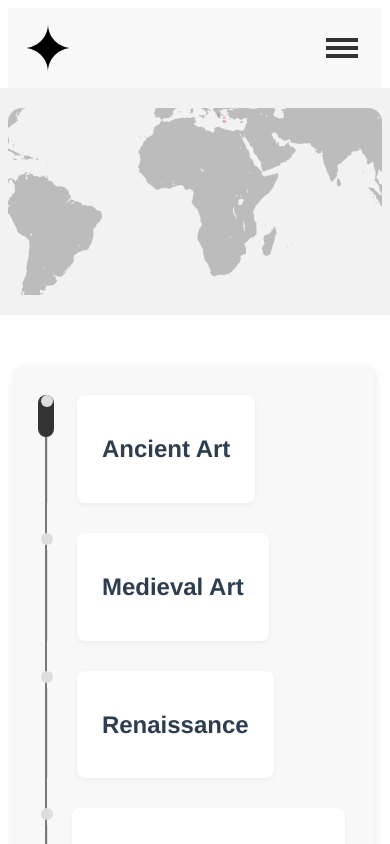
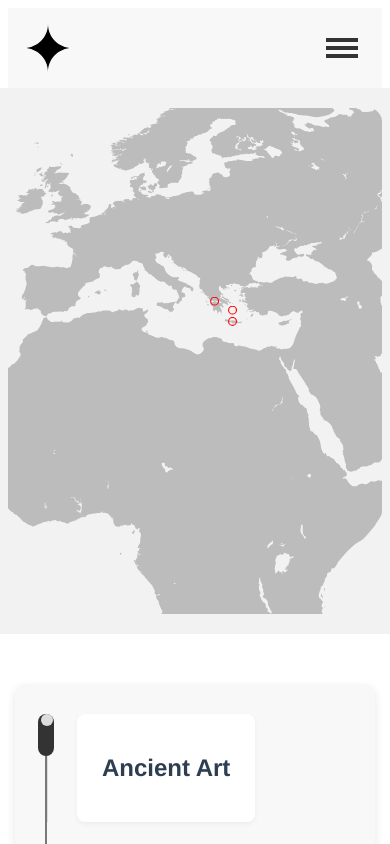
Before and after one commit to seryozhaokhta/art-timeline, a Vue app: page / in a window 390 px wide. Shown: the top 844 px of the page. Built offline with nearby package versions, Linux system fonts and the light colour scheme.

Commit message:
quick fix

```diff
--- a/src/components/MapApp.vue
+++ b/src/components/MapApp.vue
@@ -15,7 +15,6 @@
 </template>
 
 <script>
-// Импортируем изображения напрямую
 import worldMap from '@/assets/World_map_blank_without_borders.svg';
 import pointIcon from '@/assets/POINT.svg';
 
@@ -23,10 +22,9 @@ export default {
     name: 'MapApp',
     data() {
         return {
-            worldMap, // Добавляем изображение карты как переменную данных
-            pointIcon, // Иконка точки теперь также переменная данных
+            worldMap,
+            pointIcon,
             points: [
-                // Координаты для изображений точек в системе координат SVG
                 { id: 1, x: 537, y: 141 },
                 { id: 2, x: 537, y: 136 },
                 { id: 3, x: 529, y: 132 }
@@ -35,8 +33,7 @@ export default {
     },
     computed: {
         processedPoints() {
-            // Здесь может быть логика для обработки точек, например, фильтрация или сортировка
-            return this.points; // Пока просто возвращаем исходный массив
+            return this.points;
         }
     }
 };
@@ -56,7 +53,7 @@ export default {
 
 .map-mask {
     width: 100%;
-    max-height: 100vh;
+    height: 60vh;
     overflow: hidden;
     position: relative;
     border-radius: 24px;
@@ -66,24 +63,23 @@ export default {
 }
 
 .world-map {
-    width: 100%;
-    height: auto;
-    max-width: 900px;
-    max-height: 450px;
+    transform: translate(0, 35px) scale(1);
+    transition: transform 0.5s ease;
 }
 
-/* Медиа-запрос для устройств с максимальной шириной 768px */
+.world-map:hover {
+    transform: translate(0, 450px) scale(4);
+}
+
 @media (max-width: 768px) {
     .map-mask {
         border-radius: 14px;
     }
 
     .world-map {
+        transform: translate(-50px, 200px) scale(6);
         max-width: 100%;
-        /* Увеличиваем карту, чтобы она занимала больше места на экране */
         max-height: none;
-        scale: 2;
-        /* Убираем ограничение по высоте */
     }
 }
 </style>
```
